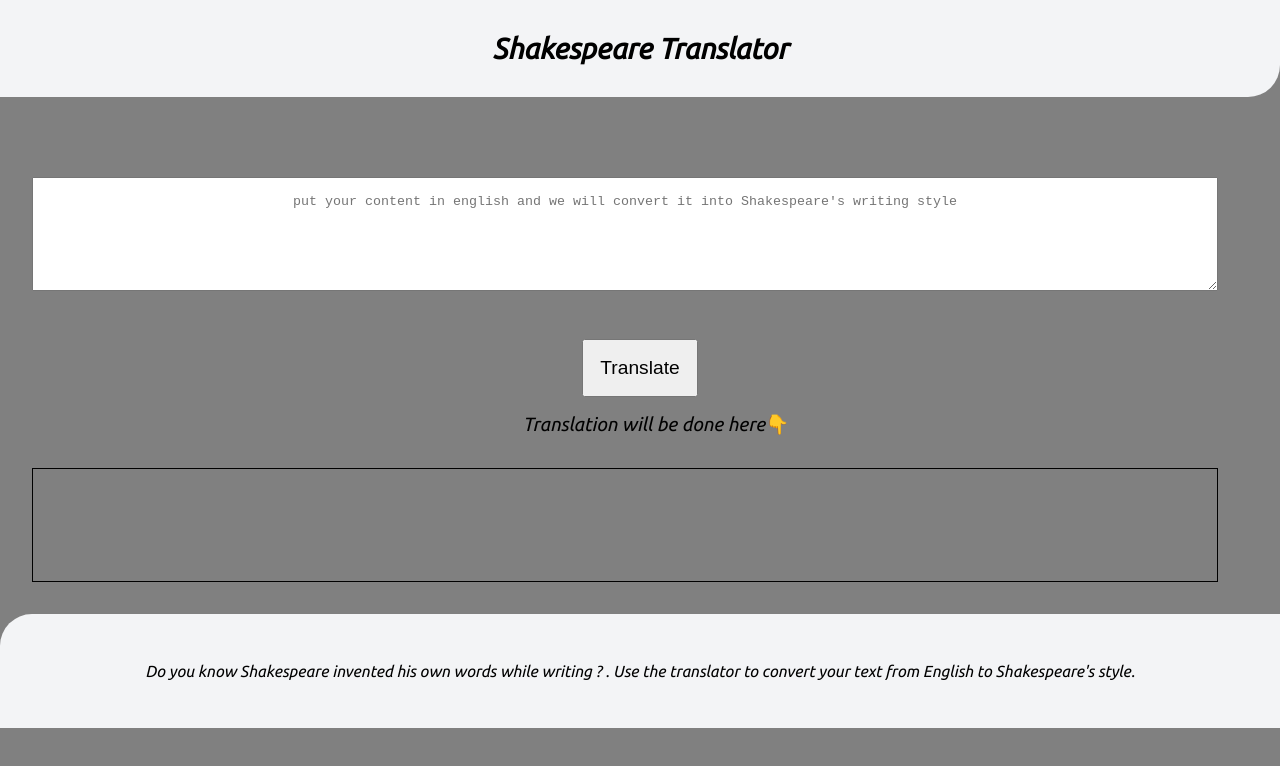
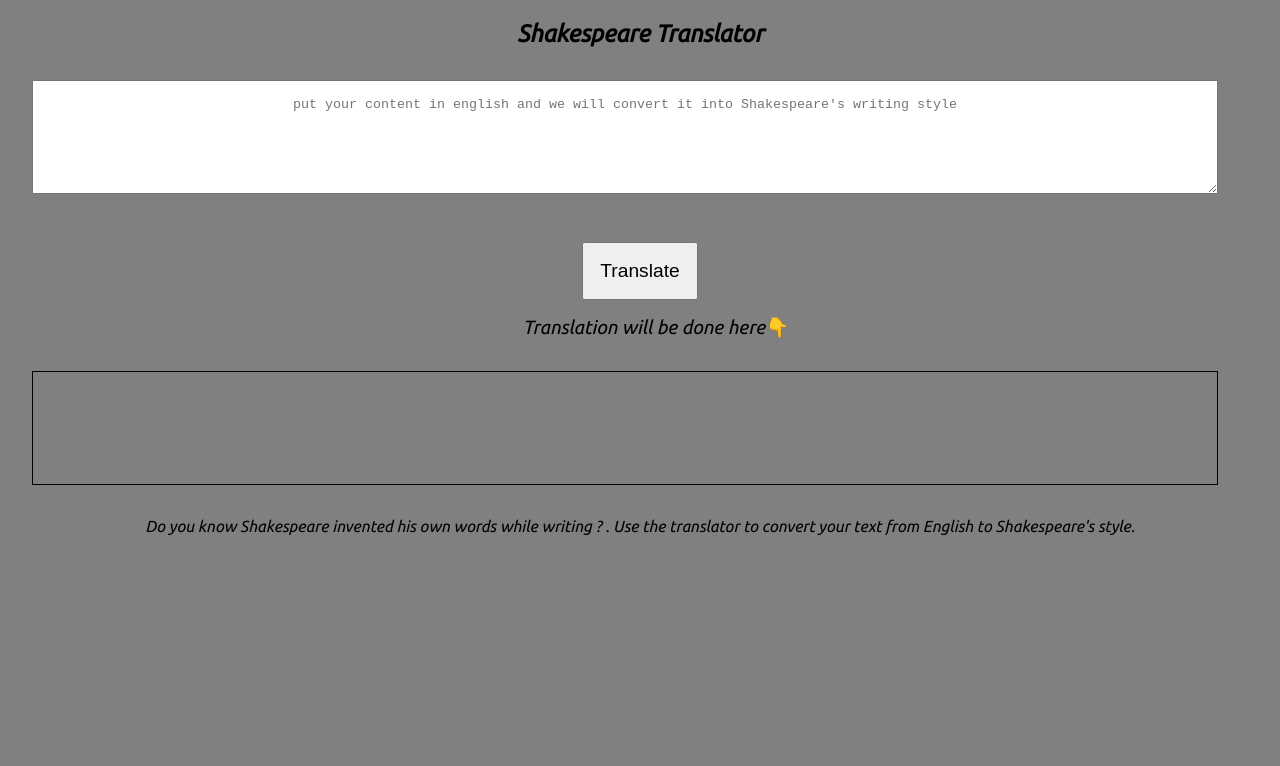
Before and after one commit to Karan-Bharti/Shakespeare-Translator, a plain HTML site: page Index.html in a window 1280 px wide. Drawn offline with Linux system fonts and the light colour scheme.

Commit message:
style changes

```diff
--- a/style.css
+++ b/style.css
@@ -12,14 +12,14 @@ background-color:gray;
 
 }
 
-.navigation {
+/* .navigation {
     background-color: var(--primary-color);
 
     font-size: larger;
     margin-bottom: 5rem;
     border-bottom-right-radius: 2rem;
     padding: 0.5rem 0.5rem;
-}
+} */
 .major{
     text-align: center;
 }
@@ -61,9 +61,8 @@ text-align: center;
 .button{
     padding-left: 5 rem;
 }
-    .footer{
+    /* .footer{
         background-color: var(--primary-color);
         padding: 2rem 1rem;
         text-align: center;
-        border-top-left-radius:2rem ;
-    }
+        border-top-left-radius:2rem ; */
```
